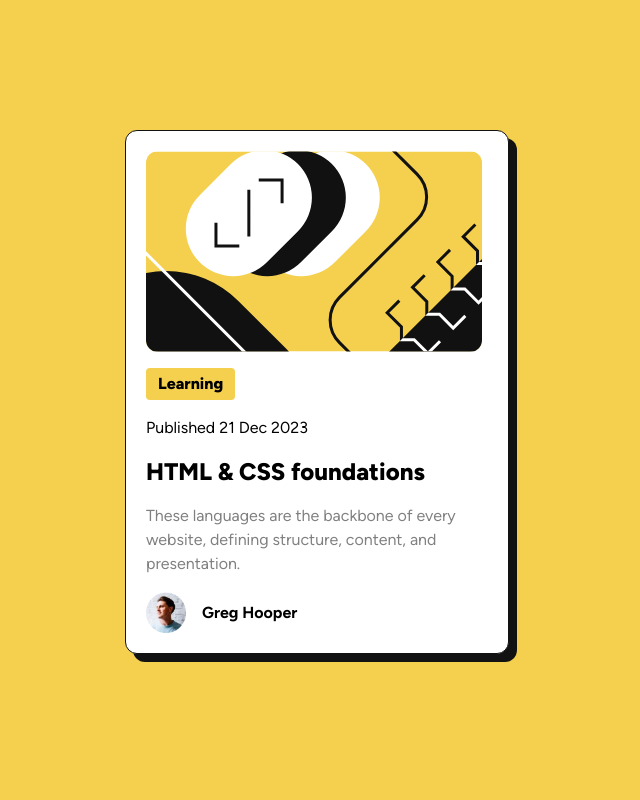
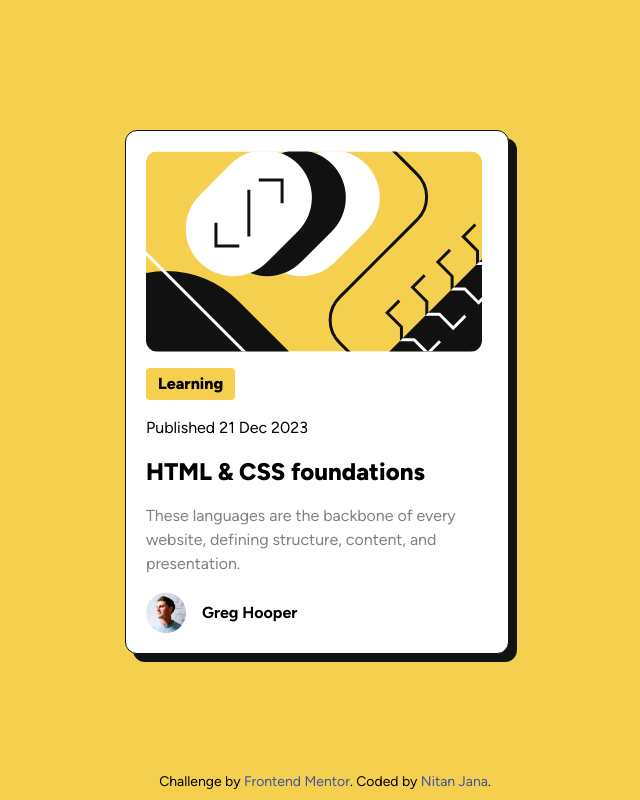
Before and after one commit to NitanJana/blog-preview-card, a React (Vite) app: page / in a window 1280 px wide. Shown: the whole page, without its empty margins (315-955 px from the left). Built offline with nearby package versions, Linux system fonts and the light colour scheme; the HTML template or start-up script is replaced by a standard one.

Commit message:
feat: add attribution

```diff
--- a/src/App.jsx
+++ b/src/App.jsx
@@ -1,11 +1,12 @@
 import './App.css';
+import Attribution from './components/Attribution';
 import Card from './components/Card';
 
 function App() {
   return (
     <div className="bg-custom-yellow font-primary flex h-screen w-screen items-center justify-center">
       <Card />
-
+      <Attribution />
     </div>
   );
 }
--- /dev/null
+++ b/src/components/Attribution.jsx
@@ -0,0 +1,17 @@
+const Attribution = () => {
+  return (
+    <div className="absolute bottom-2 text-center text-sm">
+      Challenge by{' '}
+      <a href="https://www.frontendmentor.io?ref=challenge" target="_blank" className="text-custom-blue">
+        Frontend Mentor
+      </a>
+      . Coded by{' '}
+      <a href="https://github.com/NitanJana" target="_blank" className="text-custom-blue">
+        Nitan Jana
+      </a>
+      .
+    </div>
+  );
+};
+
+export default Attribution;
--- a/tailwind.config.js
+++ b/tailwind.config.js
@@ -8,6 +8,7 @@ export default {
         'custom-white': 'hsl(0, 0%, 100%)',
         'custom-grey': 'hsl(0, 0%, 50%)',
         'custom-black': 'hsl(0, 0%, 7%)',
+        'custom-blue': 'hsl(228, 45%, 44%)',
       },
       fontFamily: {
         primary: 'Figtree',
```
